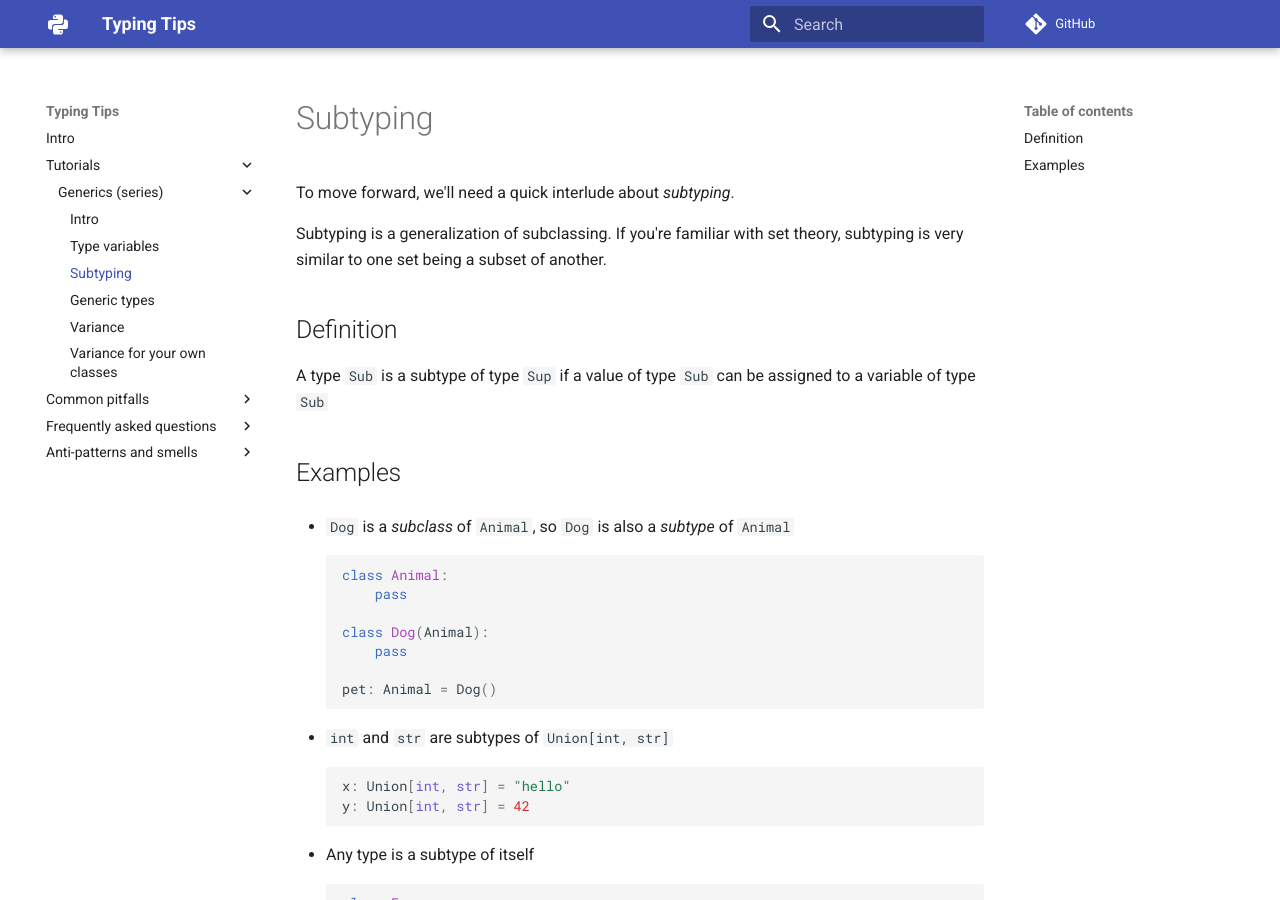
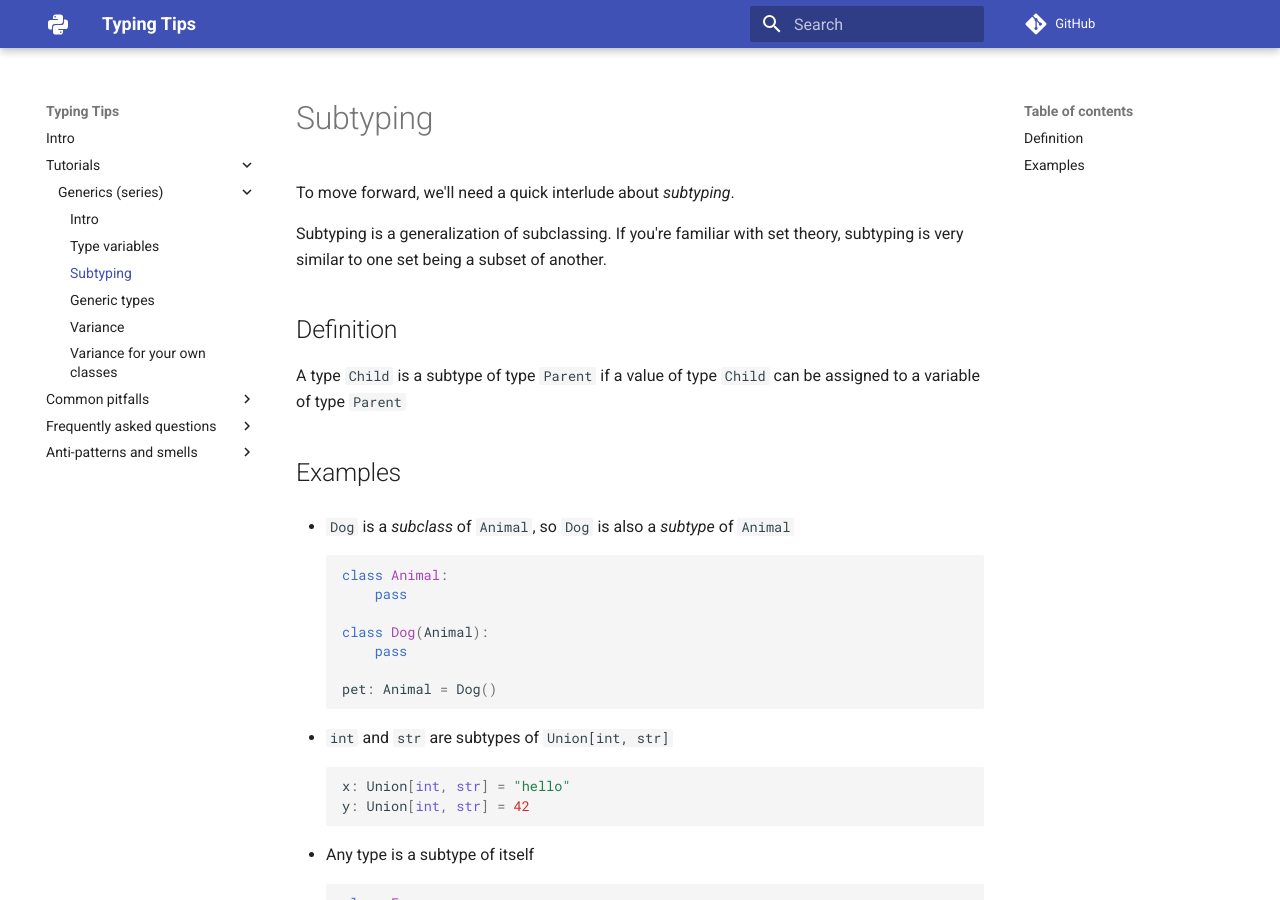
Before and after one commit to decorator-factory/typing-tips, an MkDocs documentation site: the page built from docs/tutorials/generics/subtyping/index.md, in a window 1280 px wide and 900 px high. Built offline with MkDocs 1.6.1 and Material for MkDocs 9.7.7, drawn with Linux system fonts in a browser that asks for light colours; comment, search, counter and statistics services are not loaded.

Commit message:
Fix typo (`Sub`/`Sup`)
I got confused with sub/sup myself so I changed it to
child/parent terminology, as I did in other articles.

```diff
--- a/docs/tutorials/generics/subtyping/index.md
+++ b/docs/tutorials/generics/subtyping/index.md
@@ -7,8 +7,8 @@ subtyping is very similar to one set being a subset of another.
 
 ## Definition
 
-A type `Sub` is a subtype of type `Sup` if a value of type `Sub` can be assigned to
-a variable of type `Sub`
+A type `Child` is a subtype of type `Parent` if a value of type `Child` can be assigned to
+a variable of type `Parent`
 
 ## Examples
 
```
